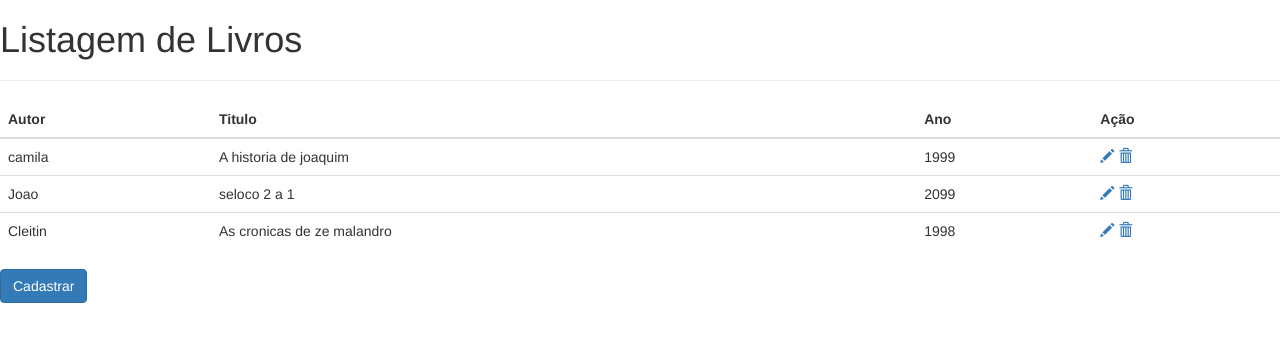
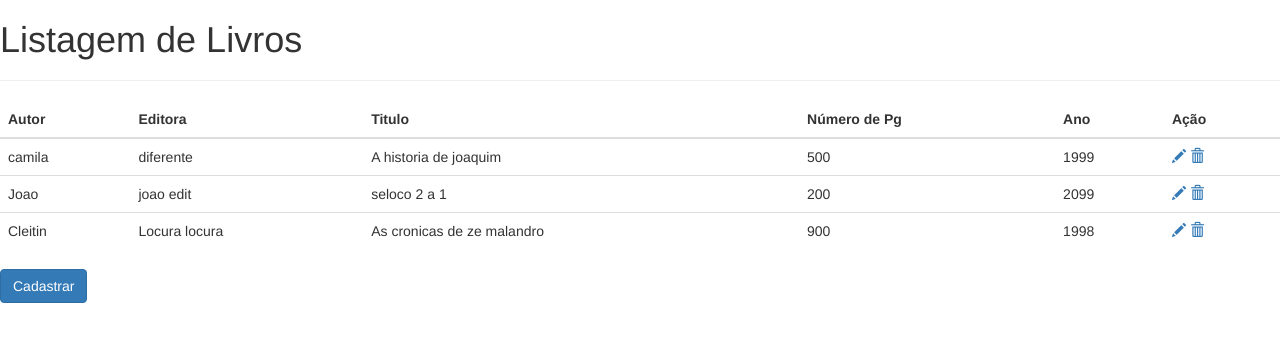
Before and after one commit to ianmelo1/Livraria_Python, a Django app: page /livro_list/ in a window 1280 px wide. Shown: the top 342 px of the page. Run offline with Django 5.2, Linux system fonts and the light colour scheme; data comes from the database, SQL or seed files in the repository; both versions use the stored data as it was after the commit; some libraries are stand-ins or nearby versions.

Commit message:
Modificações nos list.html

```diff
--- a/ProjetoLiv/livapp/templates/livro_list.html
+++ b/ProjetoLiv/livapp/templates/livro_list.html
@@ -14,7 +14,9 @@ Listagem de Livros
     <thead>
         <tr>
             <th>Autor</th>
+            <th>Editora</th>
             <th>Titulo</th>
+            <th>Número de Pg</th>
             <th>Ano</th>
             <th>Ação</th>
         </tr>
@@ -23,7 +25,9 @@ Listagem de Livros
         {% for livro in lista %}
         <tr>
             <td>{{ livro.autor }}</td>
+            <td>{{ livro.editora }}</td>
             <td>{{ livro.titulo }}</td>
+            <td>{{ livro.numeroPaginas }}</td>
             <td>{{ livro.anoPublicacao }}</td>
             <td>
                 <a href="{% url 'livro_edit' pk=livro.pk %}">
```
Also changed, not shown: ProjetoLiv/db.sqlite3.
